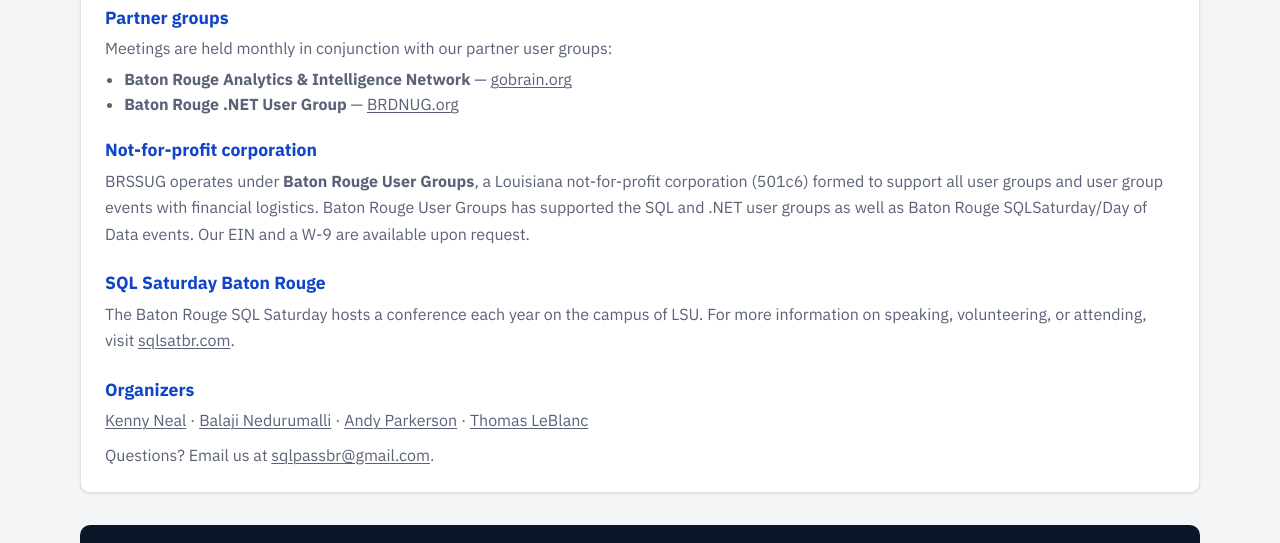
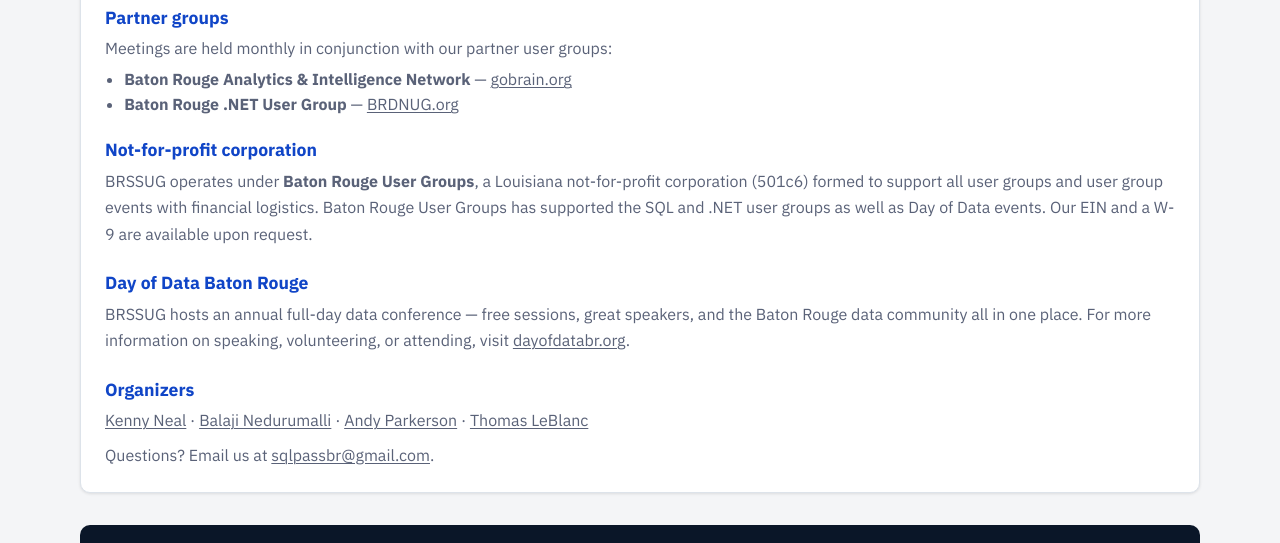
Before and after one commit to KennyNeal/brssug-site, an Astro site: page /about in a window 1280 px wide. Shown: the part 779-1322 px from the top of the page. Built offline with nearby package versions, Linux system fonts and the light colour scheme; Astro itself is replaced by a stand-in of ours.

Commit message:
Replace SQL Saturday references with Day of Data on about page

```diff
--- a/src/data/generated/site.json
+++ b/src/data/generated/site.json
@@ -12,6 +12,6 @@
   "blueskyUrl": "https://bsky.app/profile/brssug.org",
   "linkedinUrl": "https://www.linkedin.com/company/brssug/",
   "youtubeUrl": "https://www.youtube.com/@BRUserGroups",
-  "lastSyncedAt": "2026-07-27T12:17:51.975Z",
+  "lastSyncedAt": "2026-07-27T12:20:08.856Z",
   "syncStatus": "Live API sync completed successfully."
 }
--- a/src/pages/about.astro
+++ b/src/pages/about.astro
@@ -46,16 +46,16 @@
     <p>
       BRSSUG operates under <strong>Baton Rouge User Groups</strong>, a Louisiana not-for-profit corporation
       (501c6) formed to support all user groups and user group events with financial logistics. Baton Rouge
-      User Groups has supported the SQL and .NET user groups as well as Baton Rouge SQLSaturday/Day of Data
+      User Groups has supported the SQL and .NET user groups as well as Day of Data
       events. Our EIN and a W-9 are available upon request.
     </p>
 
 
-    <h2>SQL Saturday Baton Rouge</h2>
+    <h2>Day of Data Baton Rouge</h2>
     <p>
-      The Baton Rouge SQL Saturday hosts a conference each year on the campus of LSU. For more information
-      on speaking, volunteering, or attending, visit
-      <a href="http://www.sqlsatbr.com/" target="_blank" rel="noreferrer">sqlsatbr.com</a>.
+      BRSSUG hosts an annual full-day data conference — free sessions, great speakers, and the Baton
+      Rouge data community all in one place. For more information on speaking, volunteering, or attending, visit
+      <a href="https://www.dayofdatabr.org/" target="_blank" rel="noreferrer">dayofdatabr.org</a>.
     </p>
 
     <h2>Organizers</h2>
```
